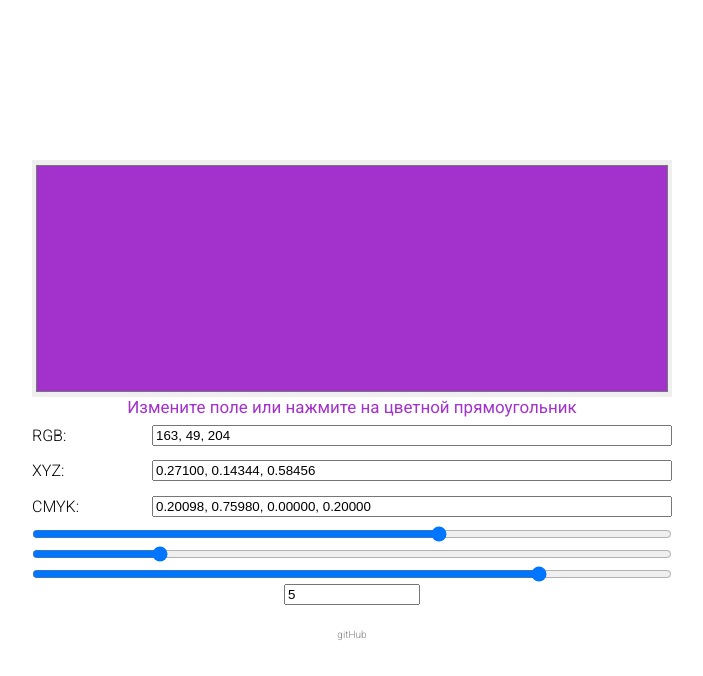
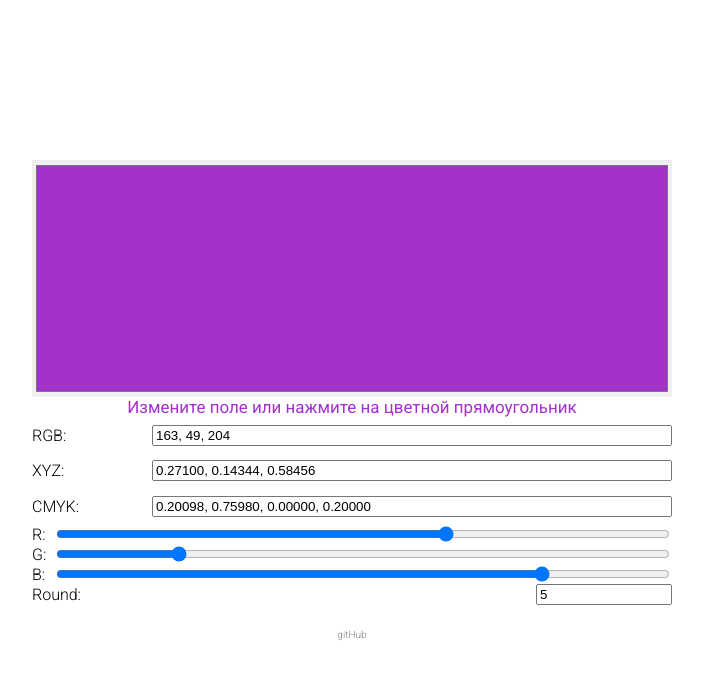
Before and after one commit to Clepfeed/ColorConverter, a plain HTML site: page index.html in a window 1280 px wide. Shown: the whole page, without its empty margins (288-991 px from the left). Drawn offline with Linux system fonts and the light colour scheme; a web font is replaced by a local one.

Commit message:
add clarifications

```diff
--- a/index.html
+++ b/index.html
@@ -28,10 +28,23 @@
                     <input type="text" id = "CMYK">
                 </div>
             </div>
-            <input class="sliders" type="range" id="slider_r" min="0" max="255" value="0">
-            <input class="sliders" type="range" id="slider_g" min="0" max="255" value="0">
-            <input class="sliders" type="range" id="slider_b" min="0" max="255" value="0">
-            <input type="number" id="rounding" value="5" min="0">
+            <div class="slider_div">
+                <p>R:</p>
+                <input class="sliders" type="range" id="slider_r" min="0" max="255" value="0">
+            </div>
+            <div class="slider_div">
+                <p>G:</p>
+                <input class="sliders" type="range" id="slider_g" min="0" max="255" value="0">
+            </div>
+            <div class="slider_div">
+                <p>B:</p>
+                <input class="sliders" type="range" id="slider_b" min="0" max="255" value="0">
+            </div>
+            <div class="slider_div">
+                <p>Round:</p>
+                <input type="number" id="rounding" value="5" min="0">
+            </div>
+
             <a href="https://github.com/Clepfeed/ColorConverter">gitHub</a>
         </div>
 
--- a/styles/style.css
+++ b/styles/style.css
@@ -15,6 +15,13 @@ body > div
     justify-content: space-around;
 }
 
+.slider_div
+{
+    display: flex;
+    justify-content: space-between;
+    align-items: center;
+    width: 20vw;
+}
 .content_div
 {
     height: 30%;
@@ -38,9 +45,11 @@ p, h2, a
     font-style: normal;
 }
 
-#rounding
+input[type="number"]
 {
     width: 3vw;
+    /* width: 80%; */
+    /* padding-right: 50%; */
 }
 
 h2
@@ -75,7 +84,7 @@ input[type = "text"]
 }
 input[type = "range"]
 {
-    width: 20vw;
+    width: 18vw;
 }
 
 a
@@ -90,7 +99,7 @@ a
 {
     input[type = "range"]
     {
-        width: 80vw;
+        width: 78vw;
     }
     input[type="color"]
     {
@@ -108,6 +117,10 @@ a
     {
         width: 10vw;
     }
+    .slider_div
+    {
+        width: 80vw;
+    }
 }
 
 
@@ -115,7 +128,7 @@ a
 {
     input[type = "range"]
     {
-        width: 50vw;
+        width: 48vw;
     }
     input[type="color"]
     {
@@ -133,4 +146,8 @@ a
     {
         width: 10vw;
     }
+    .slider_div
+    {
+        width: 50vw;
+    }
 }
```
